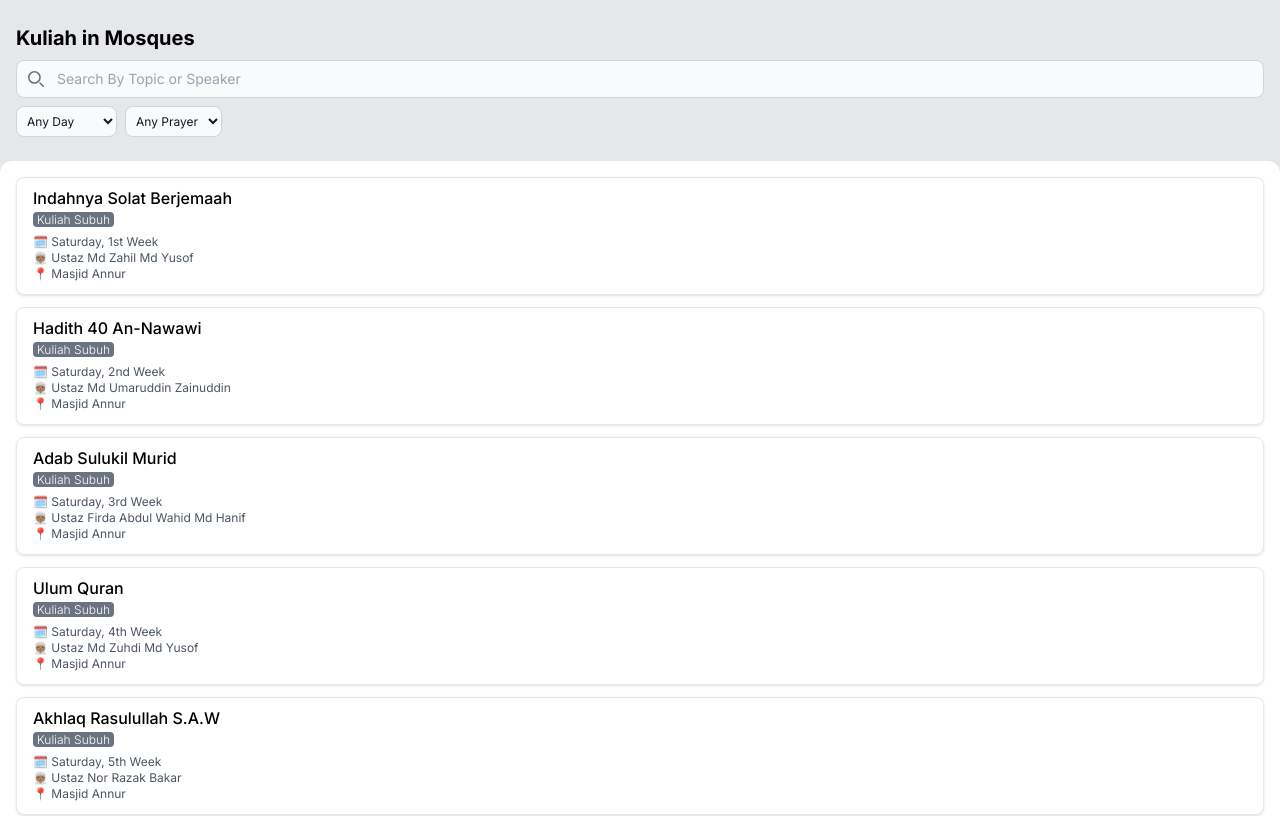
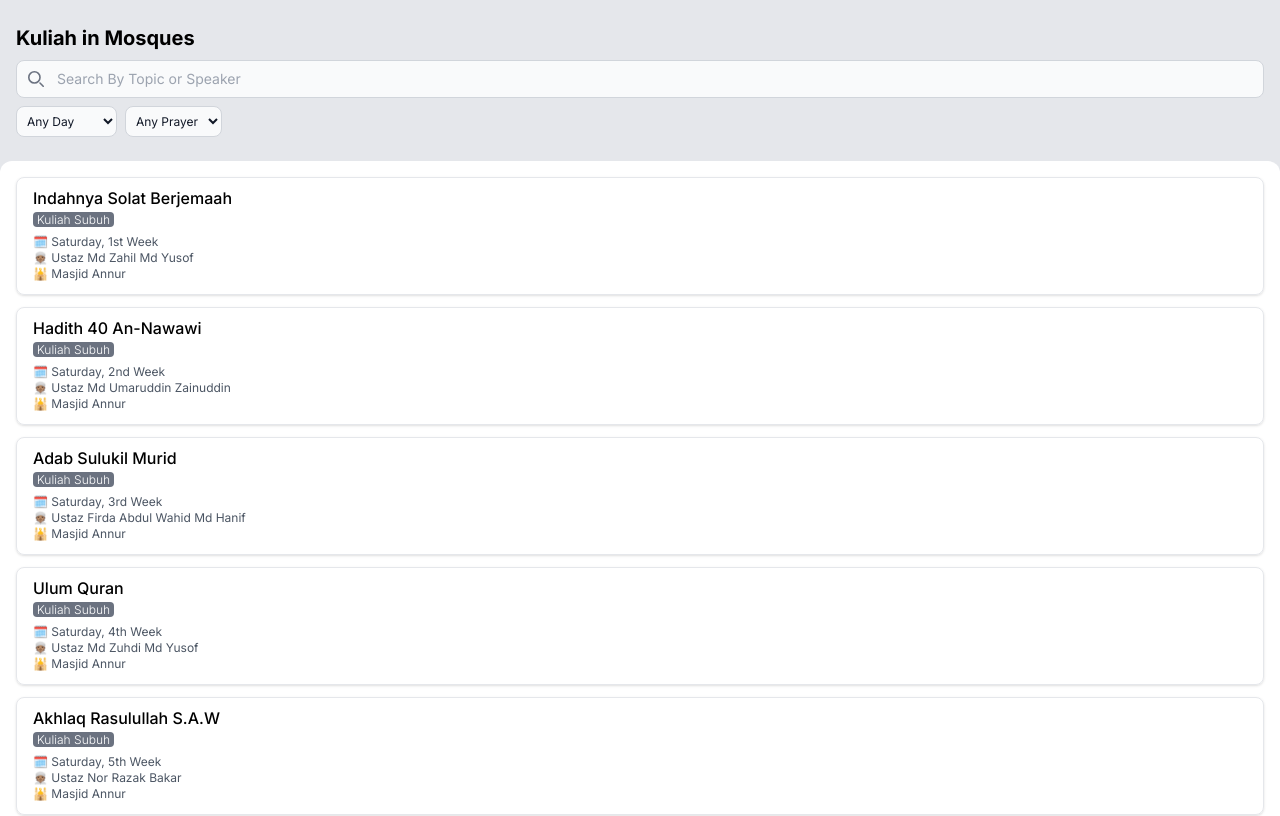
Before and after one commit to tengkuhafidz/kuliah-sg, a Next.js app: page / in a window 1280 px wide. Shown: the top 816 px of the page. Built offline with nearby package versions, Linux system fonts and the light colour scheme.

Commit message:
feat(icon): update mosque icon

```diff
--- a/src/app/components/KuliahCard.tsx
+++ b/src/app/components/KuliahCard.tsx
@@ -19,7 +19,7 @@ export default function KuliahCard({ kuliah }: Props) {
         <div className="my-1 text-xs text-gray-600">
           <p>🗓️ {Day}{Details && `, ${Details}`}</p>
           <p>👳🏽 {Speaker}</p>
-          <p>📍 {Organisation}</p>
+          <p>🕌 {Organisation}</p>
         </div>
       </div>
     </Link>
--- a/src/app/details/page.tsx
+++ b/src/app/details/page.tsx
@@ -28,7 +28,7 @@ ${`☪️ Kuliah ${Prayer}: ${Topic}`.toUpperCase()}
 
 🗓️ ${Day}${Details && `, ${Details}`}
 👳🏽‍♂️ ${Speaker}
-📍 ${Organisation}
+🕌 ${Organisation}
 
 View more: ${typeof window !== "undefined" ? window.location.href : "https://kuliah.sg"
             }
```
